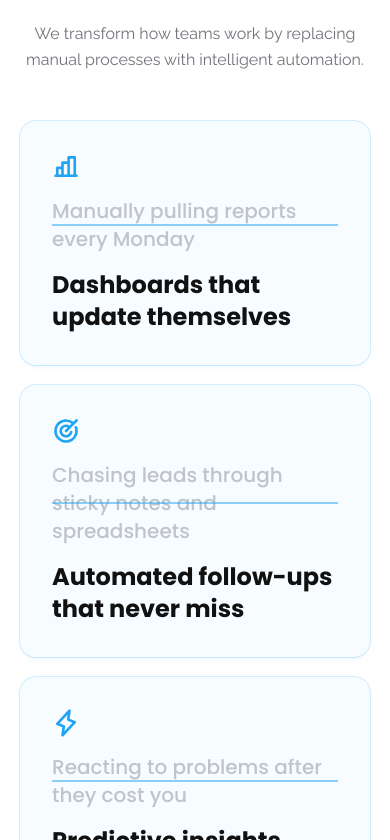
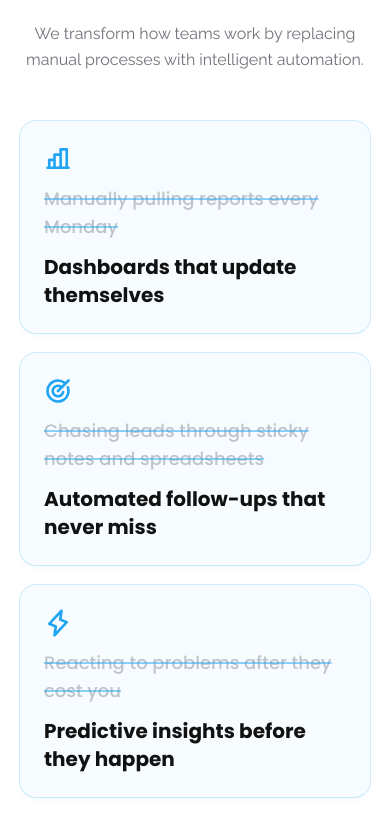
Before and after one commit to rmgtx/Kingsidenew, a React (Vite) app: page / in a window 390 px wide. Shown: the part 844-1684 px from the top of the page. Built offline with nearby package versions, Linux system fonts and the light colour scheme.

Commit message:
fixes to the mobile responsiveness of the problem statement component

```diff
--- a/src/components/sections/ProblemStatement.tsx
+++ b/src/components/sections/ProblemStatement.tsx
@@ -65,19 +65,18 @@ const StatementBlock = React.memo(function StatementBlock({
   parentInView,
 }: StatementBlockProps) {
   const entranceDelay = BLOCK_ENTRANCE_DELAY + index * BLOCK_STAGGER;
+  const blockRef = React.useRef<HTMLDivElement | null>(null);
 
-  // Each block observes its own viewport presence for the strikethrough
-  const blockRef = React.useRef<HTMLDivElement | null>(null);
-  const blockInView = useInView(blockRef, { amount: 0.6, once: true });
-
+  // Use parentInView + stagger instead of separate blockInView
   const [strikeComplete, setStrikeComplete] = React.useState(false);
 
-  // After strikethrough finishes drawing, reveal the solution
   React.useEffect(() => {
-    if (!blockInView) return;
-    const timer = setTimeout(() => setStrikeComplete(true), STRIKETHROUGH_DURATION);
+    if (!parentInView) return;
+    // Delay strikethrough based on entrance + extra pause
+    const strikeDelay = (entranceDelay + 0.3) * 1000;
+    const timer = setTimeout(() => setStrikeComplete(true), strikeDelay + STRIKETHROUGH_DURATION);
     return () => clearTimeout(timer);
-  }, [blockInView]);
+  }, [parentInView, entranceDelay]);
 
   return (
     <motion.div
@@ -86,7 +85,7 @@ const StatementBlock = React.memo(function StatementBlock({
       animate={parentInView ? { opacity: 1, y: 0, scale: 1 } : {}}
       transition={{ delay: entranceDelay, duration: 0.6, ease: EASING }}
       className={cn(
-        "relative rounded-2xl p-8 sm:p-10 lg:p-12 transition-all duration-700",
+        "relative rounded-2xl p-6 sm:p-8 lg:p-10 transition-all duration-700",
         strikeComplete
           ? "bg-accent/[0.04] ring-1 ring-accent/20 shadow-md shadow-accent/5"
           : "bg-white ring-1 ring-neutral-200/60 shadow-sm"
@@ -95,9 +94,9 @@ const StatementBlock = React.memo(function StatementBlock({
       {/* Icon */}
       <motion.div
         initial={{ opacity: 0, scale: 0.8 }}
-        animate={blockInView ? { opacity: 1, scale: 1 } : {}}
-        transition={{ duration: 0.4, ease: EASING }}
-        className="mb-4 sm:mb-5"
+        animate={parentInView ? { opacity: 1, scale: 1 } : {}}
+        transition={{ delay: entranceDelay + 0.1, duration: 0.4, ease: EASING }}
+        className="mb-3 sm:mb-4"
       >
         <Icon
           size={28}
@@ -109,28 +108,20 @@ const StatementBlock = React.memo(function StatementBlock({
         />
       </motion.div>
 
-      {/* Pain text with strikethrough */}
-      <div className="relative inline-block">
+      {/* Pain text with CSS strikethrough */}
       <span
         className={cn(
-            "text-xl sm:text-2xl lg:text-3xl font-heading font-medium transition-colors duration-500",
+          "text-lg sm:text-xl lg:text-2xl font-heading font-medium transition-all duration-500 block",
+          strikeComplete && "line-through decoration-accent/50 decoration-2",
           strikeComplete ? "text-muted-foreground/40" : "text-foreground"
         )}
       >
         {pain}
       </span>
-        <motion.div
-          aria-hidden="true"
-          className="absolute left-0 top-1/2 -translate-y-1/2 h-[2px] w-full bg-accent/50 origin-left"
-          initial={{ scaleX: 0 }}
-          animate={blockInView ? { scaleX: 1 } : { scaleX: 0 }}
-          transition={{ duration: 0.5, ease: EASING }}
-        />
-      </div>
 
       {/* Solution text — fades in after strikethrough completes */}
       <motion.p
-        className="text-2xl sm:text-3xl lg:text-4xl font-heading font-bold text-foreground mt-4 sm:mt-5"
+        className="text-xl sm:text-2xl lg:text-3xl font-heading font-bold text-foreground mt-3 sm:mt-4"
         initial={{ opacity: 0, y: 12 }}
         animate={strikeComplete ? { opacity: 1, y: 0 } : { opacity: 0, y: 12 }}
         transition={{ duration: 0.5, ease: EASING }}
```
Also changed, not shown: .claude/settings.local.json. Lines whose indentation alone changed are shown as unchanged.
